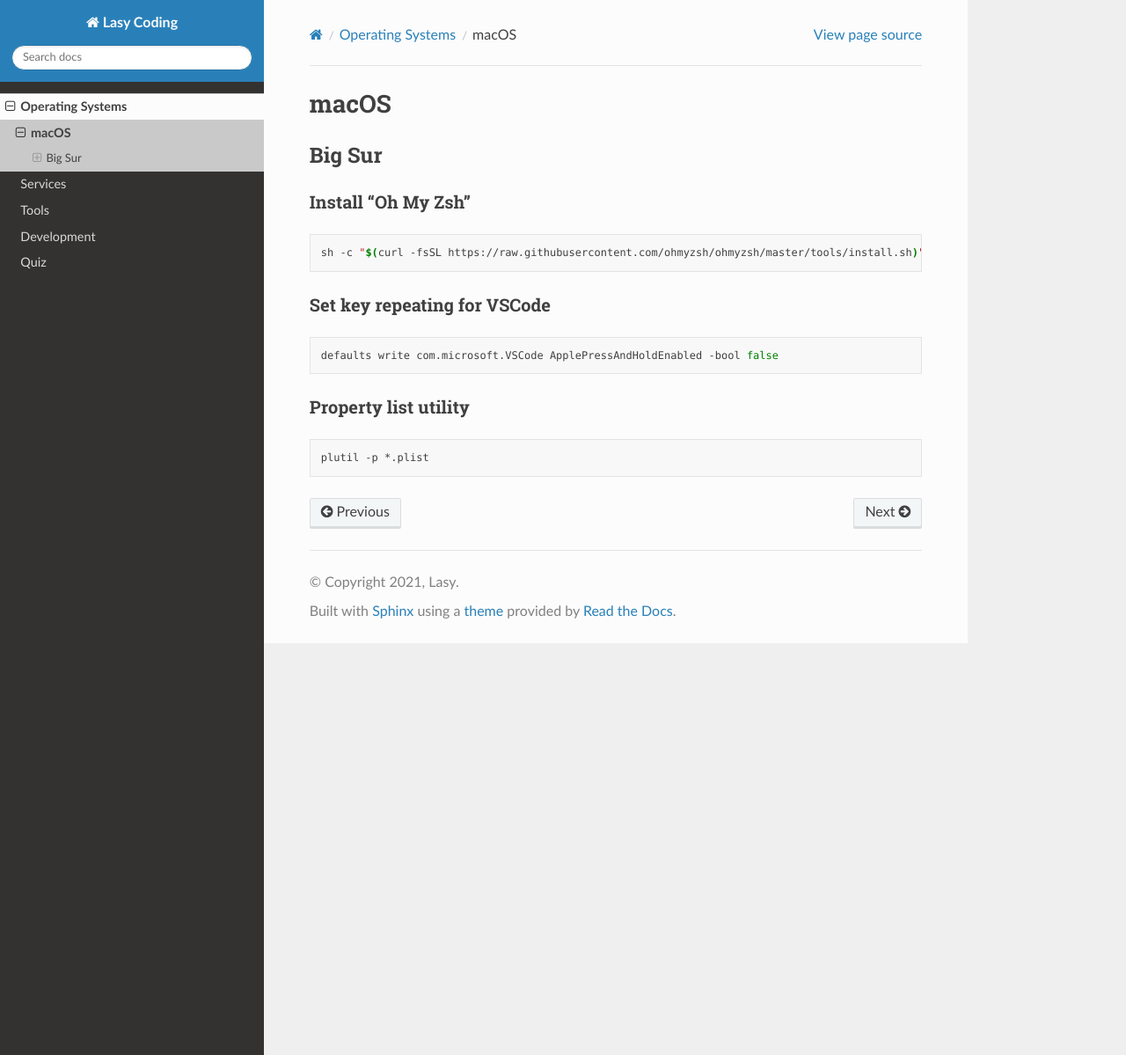
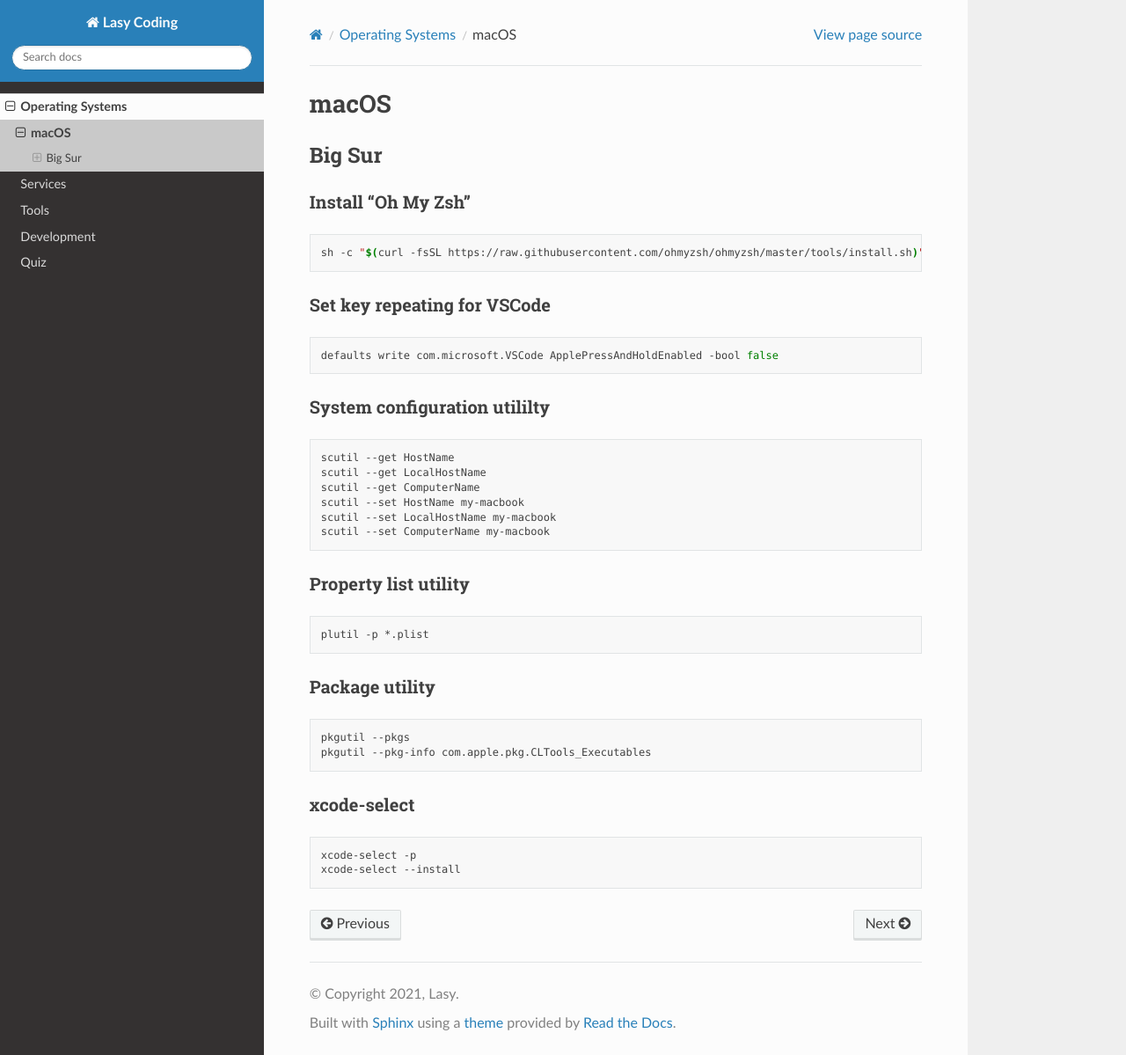
Before and after one commit to lasyard/coding, a Sphinx documentation site: the page built from docs/os/macOS.md, in a window 1280 px wide and 1199 px high. Shown: the whole window at 88% size. Built offline with Sphinx 7.4.7 and the Read the Docs theme 2.0.0, drawn with Linux system fonts in a browser that asks for light colours.

Commit message:
Updated docs/os/macOS.

````diff
--- a/docs/os/macOS.md
+++ b/docs/os/macOS.md
@@ -14,8 +14,33 @@ sh -c "$(curl -fsSL https://raw.githubusercontent.com/ohmyzsh/ohmyzsh/master/too
 defaults write com.microsoft.VSCode ApplePressAndHoldEnabled -bool false
 ```
 
+### System configuration utililty
+
+```bash
+scutil --get HostName
+scutil --get LocalHostName
+scutil --get ComputerName
+scutil --set HostName my-macbook
+scutil --set LocalHostName my-macbook
+scutil --set ComputerName my-macbook
+```
+
 ### Property list utility
 
 ```sh
 plutil -p *.plist
 ```
+
+### Package utility
+
+```bash
+pkgutil --pkgs
+pkgutil --pkg-info com.apple.pkg.CLTools_Executables
+```
+
+### xcode-select
+
+```bash
+xcode-select -p
+xcode-select --install
+```
````
Also changed, not shown: docs/tools/gpg.md (+6 -6 lines).
